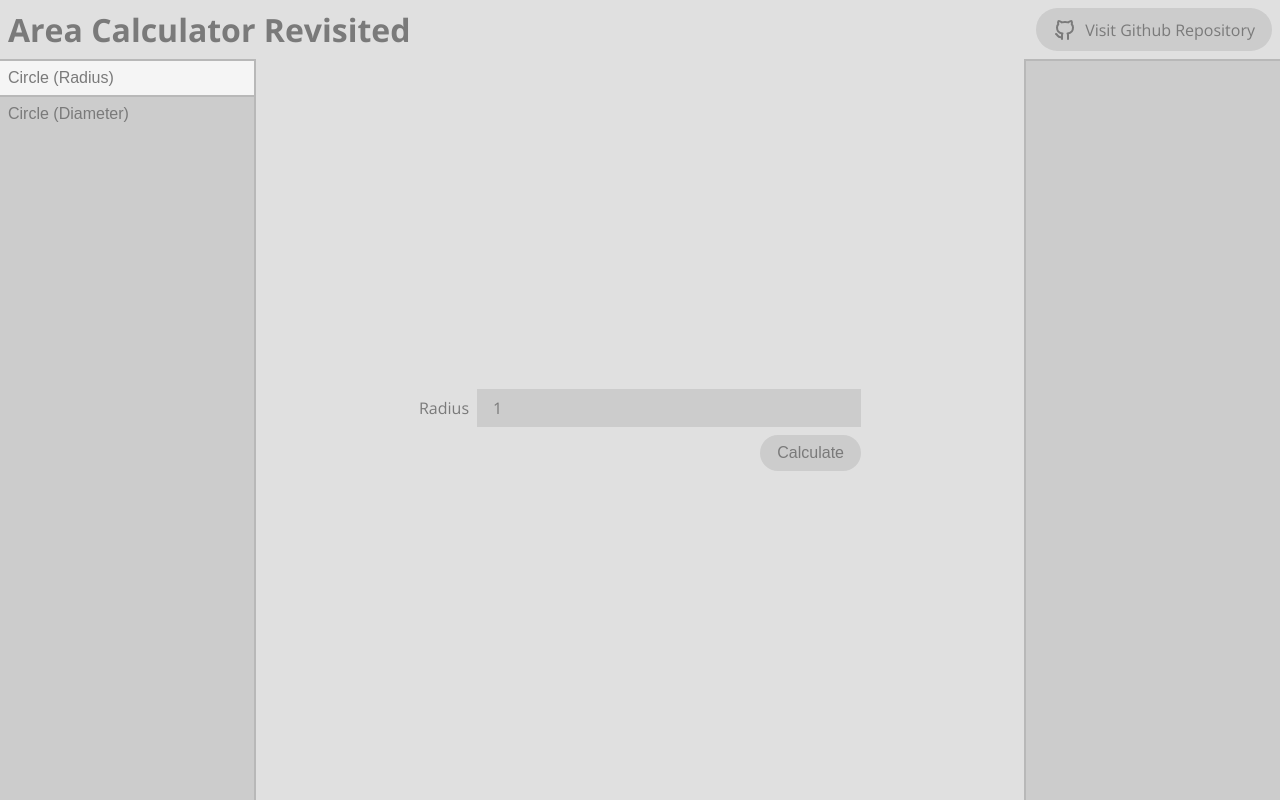
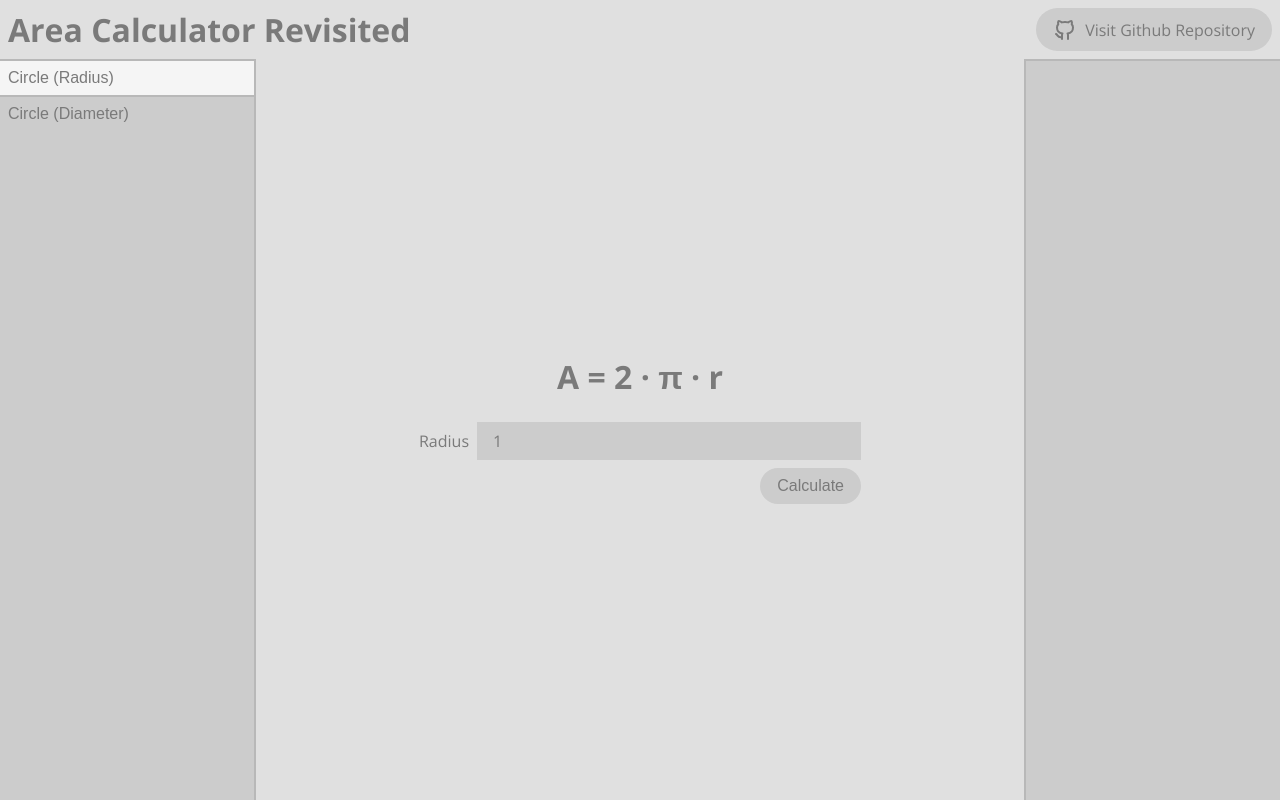
Before and after one commit to hildergill/area-calculator-revisited, a React (Vite) app: page / in a window 1280 px wide. Built offline with nearby package versions, Linux system fonts and the light colour scheme.

Commit message:
Added the formula component

```diff
--- a/src/components/CalculatorForm.tsx
+++ b/src/components/CalculatorForm.tsx
@@ -21,7 +21,7 @@ const CalculatorForm = (props: CalculatorFormProps) => {
 
 	const { t } = useTranslation();
 
-	const { getCalculatorForm, calculateArea, getShapeName } = Object.values(ShapeCollection)[activeIndex];
+	const { getCalculatorForm, calculateArea, getShapeName, getFormula } = Object.values(ShapeCollection)[activeIndex];
 
 	const onSubmitCalculatorFormHandler: FormEventHandler = (event: FormEvent) => {
 		event.preventDefault();
@@ -39,6 +39,7 @@ const CalculatorForm = (props: CalculatorFormProps) => {
 
 	return (
 		<form className={CalculatorFormStyle.calculatorForm} ref={calculatorFormRef} onSubmit={onSubmitCalculatorFormHandler}>
+			<h2>{getFormula()}</h2>
 			{getCalculatorForm(t)}
 			<input type="submit" className={ButtonStyles.button} value={String(t("calculatorForm:calculateButton"))} />
 		</form>
--- a/src/shapecollection.tsx
+++ b/src/shapecollection.tsx
@@ -4,6 +4,7 @@ import NumberInput from "./components/NumberInput";
 type ShapeType<Params> = {
 	getShapeName(t: TFunction): string;
 	getCalculatorForm(t: TFunction): JSX.Element;
+	getFormula(): JSX.Element;
 	calculateArea(params: Params): number;
 };
 
@@ -16,6 +17,7 @@ const ShapeCollection: ShapeCollectionType = {
 	circleRadius: {
 		getShapeName: (t: TFunction) => t("shapes:circleRadius:name"),
 		calculateArea: ({ radius }) => 2 * Math.PI * radius,
+		getFormula: () => <>A = 2 &middot; &pi; &middot; r</>,
 		getCalculatorForm: (t: TFunction) => (
 			<>
 				<label htmlFor="radius">{t("shapes:circleRadius.inputs.radius")}</label>
@@ -26,6 +28,7 @@ const ShapeCollection: ShapeCollectionType = {
 	circleDiameter: {
 		getShapeName: (t: TFunction) => t("shapes:circleDiameter:name"),
 		calculateArea: ({ diameter }) => Math.PI * diameter,
+		getFormula: () => <>A = &pi; &middot; d</>,
 		getCalculatorForm: (t: TFunction) => (
 			<>
 				<label htmlFor="diameter">{t("shapes:circleDiameter.inputs.diameter")}</label>
--- a/src/styles/CalculatorForm.module.scss
+++ b/src/styles/CalculatorForm.module.scss
@@ -22,4 +22,11 @@
 	input[type="submit"] {
 		justify-self: flex-end;
 	}
+
+	h2 {
+		grid-column: 1/3;
+		font-size: 2rem;
+		text-align: center;
+		margin-bottom: 1rem;
+	}
 }
```
